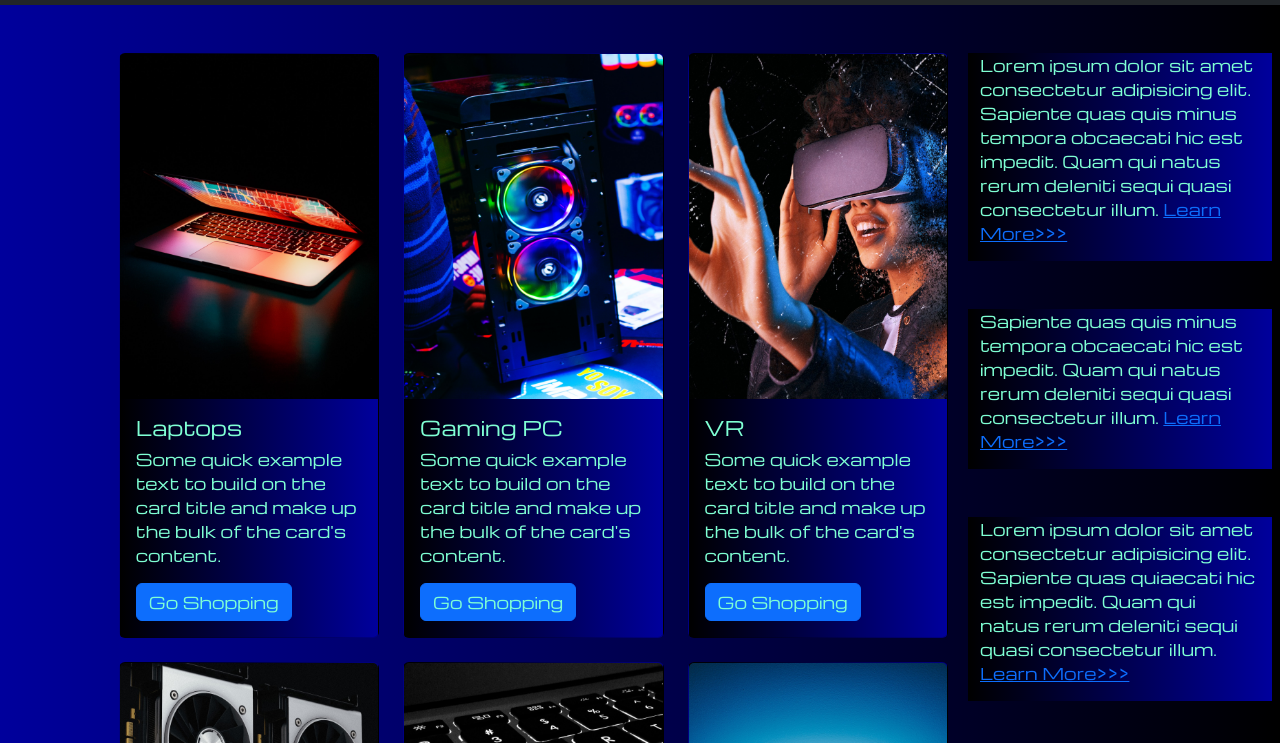
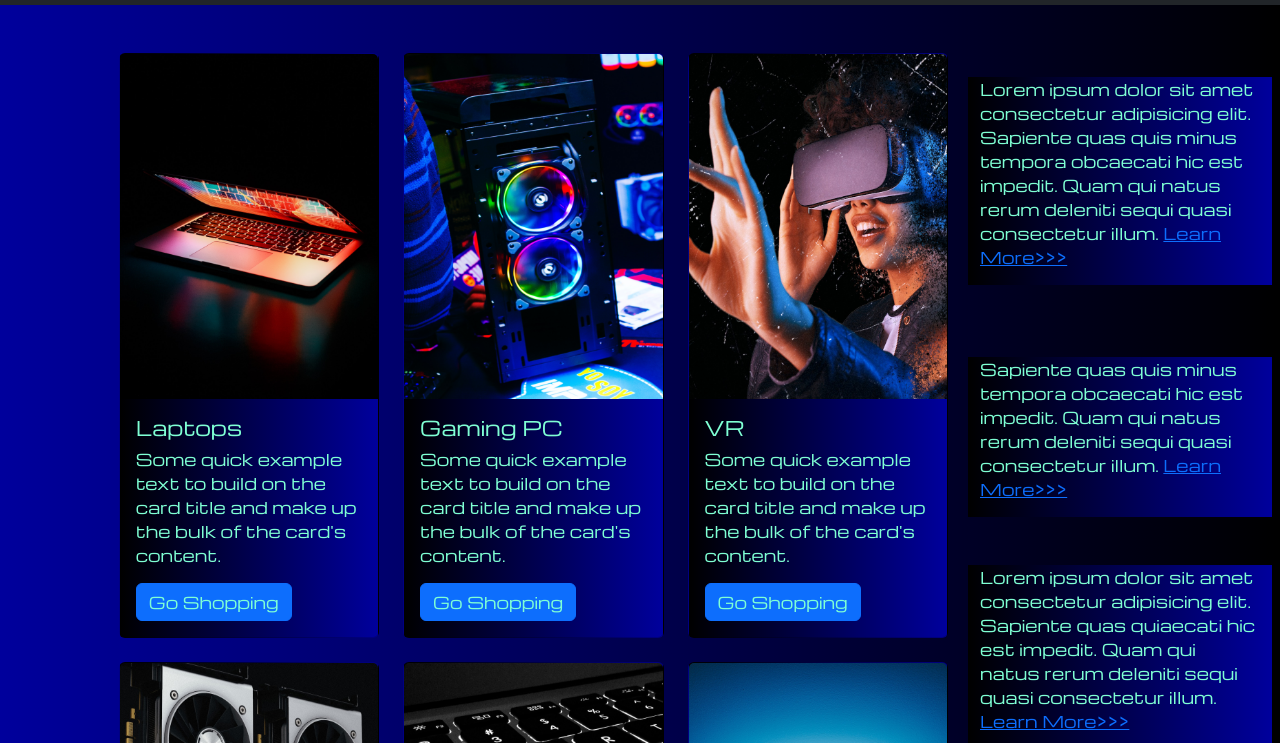
Before and after one commit to Kreker01/kreker01.github.io, a plain HTML site: page pricing.html in a window 1280 px wide. Shown: the part 57-800 px from the top of the page. Drawn offline with nearby package versions, Linux system fonts and the light colour scheme.

Commit message:
Update pricing.html

```diff
--- a/pricing.html
+++ b/pricing.html
@@ -159,7 +159,7 @@
 
         <div class="col-lg-3 col-md-12">
           <div class="row px-2">
-            <div class="col-lg-12 sidebar my-4">
+            <div class="col-lg-12 sidebar my-5">
               <p>Lorem ipsum dolor sit amet consectetur adipisicing elit. Sapiente quas quis minus tempora obcaecati hic
                 est impedit. Quam qui natus rerum deleniti sequi quasi consectetur illum. <a href="#">Learn More>>></a>
               </p>
```
